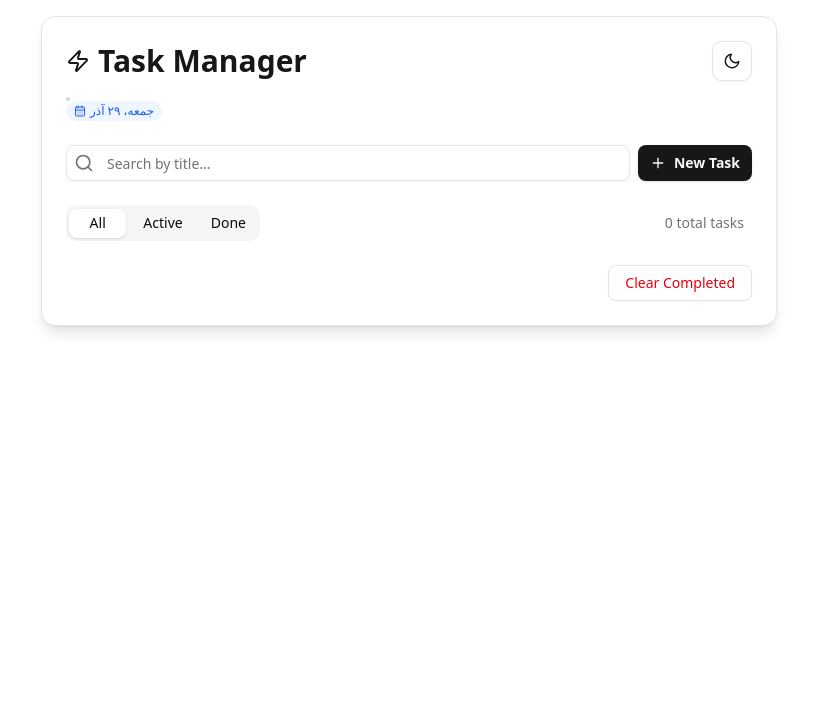
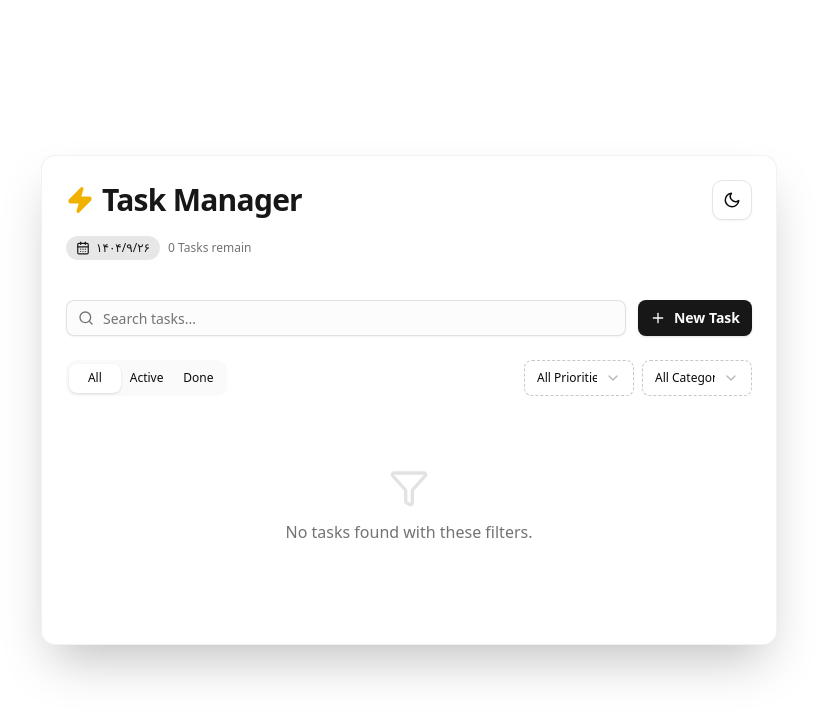
Before and after one commit to siamand-shirzad/todo, a React (Vite) app: page / in a window 1280 px wide. Shown: the top 718 px of the page, without its empty margins (231-1048 px from the left). Built offline with nearby package versions, Linux system fonts and the light colour scheme.

Commit message:
feat : adding priority & category filters

```diff
--- a/src/TodoApp.jsx
+++ b/src/TodoApp.jsx
@@ -1,283 +1,204 @@
-import React, { useState } from 'react';
+import React, { useState, useMemo } from 'react';
 import { Card, CardHeader, CardContent, CardTitle, CardDescription } from '@/components/ui/card';
 import { Button } from '@/components/ui/button';
 import { Input } from '@/components/ui/input';
-import { Tabs, TabsList, TabsTrigger, TabsContent } from '@/components/ui/tabs';
-import { Checkbox } from '@/components/ui/checkbox';
+import { Tabs, TabsList, TabsTrigger } from '@/components/ui/tabs';
+import { Select, SelectContent, SelectItem, SelectTrigger, SelectValue } from "@/components/ui/select";
 import { Badge } from '@/components/ui/badge';
-import {
-  Search,
-  Plus,
-  Trash2,
-  Calendar,
-  Clock,
-  Loader2,
-  Zap,
-  Pencil,
-  MoreHorizontal,
-  MoreHorizontalIcon,
-  X,
-  ChevronRight,
-  CalendarDays,
-  ListFilterIcon
-} from 'lucide-react';
+import { Search, X, Zap, CalendarDays, Filter, XCircle, XCircleIcon } from 'lucide-react';
 import DarkmodeButton from './components/DarkmodeButton';
 import { CreateTaskDialog } from './components/CreateTaskDialog';
-import {
-  DropdownMenu,
-  DropdownMenuContent,
-  DropdownMenuItem,
-  DropdownMenuLabel,
-  DropdownMenuSeparator,
-  DropdownMenuTrigger
-} from './components/ui/dropdown-menu';
 import useTodoStore from './store/useTodoStore';
 import DeleteTaskDialog from './components/DeleteTaskDialog';
-import { Collapsible, CollapsibleContent, CollapsibleTrigger } from '@/components/ui/collapsible';
-import { GoTrash } from 'react-icons/go';
-import { FiTrash2 } from 'react-icons/fi';
 import { TaskItem } from './components/TaskItems';
-import { TaskItem1 } from './components/TaskItems1';
-const staticTodos = [
-  {
-    id: 1702554000001,
-    title: 'Build main shadcn components for portfolio',
-    completed: false,
-    category: 'Project',
-    priority: 'high',
-    createdAt: 1702554000001,
-    dueDate: '2025-12-15' // Tomorrow
-  },
-  {
-    id: 1702554000002,
-    title: 'Buy essentials for the weekend',
-    completed: true,
-    category: 'Personal',
-    priority: 'low',
-    createdAt: 1702554000002,
-    dueDate: null
-  },
-  {
-    id: 1702554000003,
-    title: 'Deep dive into React Query and Zustand Persist',
-    completed: false,
-    category: 'Learning',
-    priority: 'medium',
-    createdAt: 1702554000003,
-    dueDate: '2025-12-14' // Today
-  }
-];
 
-const formatDate = timestamp => {
-  return new Date(timestamp).toLocaleDateString('en-US', {
-    year: 'numeric',
-    month: 'short',
-    day: 'numeric'
-  });
+const PRIORITIES = {
+  ALL: 'all',
+  HIGH: 'high',
+  MEDIUM: 'medium',
+  LOW: 'low',
 };
 
 export default function ProTodoApp() {
   const [activeTab, setActiveTab] = useState('all');
   const [searchChar, setSearchChar] = useState('');
 
-  const todos = useTodoStore(state => state.todos);
-  const deleteTask = useTodoStore(state => state.deleteTask);
-  const toggleTask = useTodoStore(state => state.toggleTask);
-  const updateTask = useTodoStore(state => state.updateTask);
-  const clearCompleted = useTodoStore(state => state.clearCompleted);
-  // Filters should be applied here
-  // const filteredTodos = useMemo(() => { ... });
+  const [priorityFilter, setPriorityFilter] = useState('all');
+  const [categoryFilter, setCategoryFilter] = useState('all');
 
-  // فرض می‌کنیم تمام کامپوننت‌ها و توابع کمکی (Helper Functions) وارد شده‌اند.
-  // توجه: توابع کمکی getPriorityColor و formatDate باید همچنان در بالا وجود داشته باشند.
+  const { todos, deleteTask, toggleTask, clearCompleted } = useTodoStore();
 
-  // ----------------------------------------------------------------------------------
-  // کامپوننت اصلی بازنویسی شده
-  // ----------------------------------------------------------------------------------
+  const uniqueCategories = useMemo(() => {
+    const cats = todos.map(t => t.category).filter(Boolean);
+    return ['all', ...new Set(cats)];
+  }, [todos]);
+
+  // منطق فیلتر ترکیبی
   const filteredTodos = todos.filter(todo => {
-    // فیلتر تب فعال
-    const tabFilter =
+    // 1. Tab Filter
+    const matchesTab =
       activeTab === 'all' ||
       (activeTab === 'active' && !todo.completed) ||
       (activeTab === 'completed' && todo.completed);
 
-    // فیلتر جستجو
-    console.log(searchChar);
+    // 2. Search Filter
+    const matchesSearch = todo.title.toLowerCase().includes(searchChar.toLowerCase());
 
-    const searchFilter = todo.title.toLowerCase().includes(searchChar.toLowerCase());
+    // 3. Priority Filter
+    const matchesPriority = priorityFilter === 'all' || todo.priority === priorityFilter;
 
-    // فقط وقتی هر دو درست باشه، عنصر نگه داشته میشه
-    return tabFilter && searchFilter;
+    // 4. Category Filter
+    const matchesCategory = categoryFilter === 'all' || todo.category === categoryFilter;
+
+    return matchesTab && matchesSearch && matchesPriority && matchesCategory;
   });
 
+  // تابعی برای ریست کردن همه فیلترها
+  const resetFilters = () => {
+    setSearchChar('');
+    setPriorityFilter('all');
+    setCategoryFilter('all');
+    setActiveTab('all');
+  };
+
+  const hasActiveFilters = searchChar || priorityFilter !== 'all' || categoryFilter !== 'all' || activeTab !== 'all';
+
   return (
-    <div className="container mx-auto p-4  bg-background max-w-3xl ">
-      <Card className="shadow-lg bg-card">
-        <CardHeader>
-          <CardTitle className="flex items-center text-3xl font-extrabold text-primary">
-            <Zap className="h-6 w-6 mr-2" />
+    <div className="container mx-auto p-4 bg-background max-w-3xl min-h-screen flex flex-col justify-center">
+      <Card className="shadow-2xl bg-card border-border/50">
+        <CardHeader className="pb-4">
+          <div className="flex items-center justify-between">
+            <CardTitle className="flex items-center text-3xl font-extrabold text-primary tracking-tight">
+              <Zap className="h-7 w-7 mr-2 text-yellow-500 fill-yellow-500" />
               Task Manager
-            <DarkmodeButton className="ml-auto " />
             </CardTitle>
-          <div className="flex flex-col md:flex-row md:items-center gap-2 mt-2 text-muted-foreground">
-            <CardDescription className="text-sm">
-              <span className="hidden md:block w-1 h-1 bg-muted-foreground/30 rounded-full"></span>
-              <div className="flex items-center gap-1 text-xs font-medium text-blue-600 bg-blue-50 dark:bg-blue-900/20 px-2 py-0.5 rounded-full w-fit">
-                <CalendarDays size={12} />
-                <span>جمعه، ۲۹ آذر</span>
+            <DarkmodeButton />
           </div>
+
+          <CardDescription className="flex items-center gap-2 mt-2">
+            <div className="flex items-center gap-1.5 text-xs font-medium text-primary bg-primary/10 px-2.5 py-1 rounded-full w-fit">
+              <CalendarDays size={14} />
+              <span>{new Date().toLocaleDateString('fa-IR')}</span>
+            </div>
+            <span className="text-xs text-muted-foreground">
+                {todos.filter(t => !t.completed).length} Tasks remain
+            </span>
           </CardDescription>
-          </div>{' '}
         </CardHeader>
-        <CardContent>
-          {/* 1. Add New Task Section */}
-          <div className="flex space-x-2 mb-6">
-            <div className="relative grow">
-              <Search className="absolute left-2 top-1/2 transform -translate-y-1/2 h-5 w-5 text-muted-foreground" />
+
+        <CardContent className="space-y-6">
+
+          {/* --- Section 1: Top Controls (Search & Add) --- */}
+          <div className="flex gap-3">
+            <div className="relative grow group">
+              <Search className="absolute left-3 top-1/2 transform -translate-y-1/2 h-4 w-4 text-muted-foreground group-focus-within:text-primary transition-colors" />
               <Input
                 value={searchChar}
                 onChange={e => setSearchChar(e.target.value)}
-                placeholder="Search by title..."
-                className="pl-10"
+                placeholder="Search tasks..."
+                className="pl-9 bg-muted/30 border-muted-foreground/20 focus-visible:bg-background transition-all"
               />
               {searchChar && (
                 <button
                   onClick={() => setSearchChar('')}
-                  className="absolute right-2 top-1/2 transform  -translate-y-1/2">
-                  <X className="text-muted-foreground hover:text-foreground w-5 h-5 transition-colors duration-150" />
+                  className="absolute right-3 top-1/2 transform -translate-y-1/2 text-muted-foreground hover:text-foreground">
+                  <X className="w-4 h-4" />
                 </button>
               )}
             </div>
-
             <CreateTaskDialog />
           </div>
-          <div className="flex items-center justify-between mb-3">
-            <Tabs value={activeTab} onValueChange={setActiveTab}>
-              <TabsList className="grid gap-2 grid-cols-3">
-                <TabsTrigger value="all">All</TabsTrigger>
-                <TabsTrigger value="active">Active</TabsTrigger>
-                <TabsTrigger value="completed">Done</TabsTrigger>
+
+          {/* --- Section 2: Filters Row (Minimal) --- */}
+          <div className="flex flex-col sm:flex-row sm:items-center justify-between gap-4">
+            {/* Tabs */}
+            <Tabs value={activeTab} onValueChange={setActiveTab} className="w-full sm:w-auto">
+              <TabsList className="grid w-full sm:w-auto grid-cols-3 h-9 bg-muted/50">
+                <TabsTrigger value="all" className="text-xs">All</TabsTrigger>
+                <TabsTrigger value="active" className="text-xs">Active</TabsTrigger>
+                <TabsTrigger value="completed" className="text-xs">Done</TabsTrigger>
               </TabsList>
             </Tabs>
 
-            <div className="flex mr-2  ">
-              <span className="text-sm text-muted-foreground">
-                {activeTab === 'all' && `${filteredTodos.length} total tasks`}
-                {activeTab === 'active' && `${filteredTodos.length} active tasks`}
-                {activeTab === 'completed' && `${filteredTodos.length} completed tasks`}
-              </span>
+            {/* Dropdown Filters */}
+            <div className="flex items-center gap-2 overflow-x-auto pb-2 sm:pb-0 no-scrollbar">
+
+              {/* Priority Select */}
+              <Select value={priorityFilter} onValueChange={setPriorityFilter}>
+                <SelectTrigger className="h-9 w-[110px] text-xs bg-transparent border-dashed border-muted-foreground/40 hover:border-primary/50 hover:bg-accent/50 transition-all">
+                  <SelectValue placeholder="Priority" />
+                </SelectTrigger>
+                <SelectContent>
+                  <SelectItem value="all">All Priorities</SelectItem>
+                  <SelectItem value="high">High </SelectItem>
+                  <SelectItem value="medium">Medium </SelectItem>
+                  <SelectItem value="low">Low </SelectItem>
+                </SelectContent>
+              </Select>
+
+              {/* Category Select */}
+              <Select value={categoryFilter} onValueChange={setCategoryFilter}>
+                <SelectTrigger className="h-9 w-[110px] text-xs bg-transparent border-dashed border-muted-foreground/40 hover:border-primary/50 hover:bg-accent/50 transition-all">
+                  <SelectValue placeholder="Category" />
+                </SelectTrigger>
+                <SelectContent>
+                   {uniqueCategories.map(cat => (
+                     <SelectItem key={cat} value={cat}>
+                       {cat === 'all' ? 'All Categories' : cat}
+                     </SelectItem>
+                   ))}
+                </SelectContent>
+              </Select>
+
+              {/* Reset Filter Button (Only shows if filters are active) */}
+              {hasActiveFilters && (
+                <Button
+                    variant="ghost"
+                    size="icon-lg"
+                    onClick={resetFilters}
+                    className=" text-muted-foreground hover:text-destructive "
+                    title="Reset Filters"
+                >
+                    <XCircleIcon  className="" />
+                </Button>
+              )}
             </div>
           </div>
-          {/* 2. Filter Section */}
-          {/* <div className="flex items-center gap-2 overflow-x-auto no-scrollbar">
-            <div className="flex items-center gap-1.5 px-3 py-1.5 bg-muted/40 rounded-full border border-border/20 text-[11px] font-bold text-muted-foreground uppercase tracking-tight shrink-0">
-              <ListFilterIcon className="w-3 h-3" />
-              Filters:
+
+          {/* --- Section 3: Task List --- */}
+          <div className="space-y-3 min-h-[200px]">
+            {filteredTodos.length > 0 ? (
+              filteredTodos.map(todo => (
+                <TaskItem
+                    key={todo.id}
+                    todo={todo}
+                    toggleTask={toggleTask}
+                    deleteTask={deleteTask}
+                />
+              ))
+            ) : (
+              <div className="text-center py-12 text-muted-foreground flex flex-col items-center gap-3">
+                <Filter className="h-10 w-10 opacity-20" />
+                <p>No tasks found with these filters.</p>
+                {hasActiveFilters && (
+                    <Button variant="link" onClick={resetFilters} className="text-primary text-xs">
+                        Clear filters
+                    </Button>
+                )}
+              </div>
+            )}
           </div>
 
-            نمونه یک فیلتر فعال
-            <button className="px-3 py-1.5 rounded-full bg-primary/5 border border-primary/20 text-xs font-medium text-primary hover:bg-primary/10 transition-colors whitespace-nowrap">
-              High Priority
-            </button>
-
-            نمونه یک فیلتر غیرفعال
-            <button className="px-3 py-1.5 rounded-full bg-muted/30 border border-transparent text-xs font-medium text-muted-foreground hover:border-border/50 transition-colors whitespace-nowrap">
-              Design
-            </button>
-
-            <button className="px-3 py-1.5 rounded-full bg-muted/30 border border-transparent text-xs font-medium text-muted-foreground hover:border-border/50 transition-colors whitespace-nowrap">
-              Dev
-            </button>
-          </div> */}
-          {/* 3. Task List */}
-          <div className="space-y-3">
-            {filteredTodos.map(todo => (
-              <TaskItem key={todo.id} todo={todo} toggleTask={toggleTask} deleteTask={deleteTask} />
-              // <Collapsible
-              //   key={todo.id}
-              //   className="w-full border rounded-lg border-border bg-transparent hover:bg-accent/30 transition-all duration-200 group">
-              //   {/* ردیف اصلی که همیشه نمایش داده می‌شود */}
-              //   <div className="flex items-center p-3 gap-3 select-none ">
-              //     <Checkbox id={todo.id}
-              //       onClick={e => {
-              //         toggleTask(todo.id);
-              //       }}
-              //       checked={todo.completed}
-              //       className="shrink-0"
-              //     />
-
-              //     <div className="grow min-w-0">
-              //       <label htmlFor={todo.id}
-              //         className={`text-base tracking-tight truncate block select-none ${
-              //           todo.completed ? 'line-through text-muted-foreground' : 'text-foreground'
-              //         }`}>
-              //         {todo.title}
-              //       </label>
-              //     </div>
-
-              //     {/* بخش دکمه‌های عملیاتی */}
-              //     <div className="flex items-center space-x-1 md:space-x-2  shrink-0">
-              //       <Button
-              //         variant="ghost"
-              //         size="icon"
-              //         className=" text-muted-foreground hover:text-secondary hover:bg-secondary/10 dark:hover:bg-secondary/10 h-8 w-8"
-              //         aria-label="Edit Task">
-              //         <Pencil className="h-4 w-4" />
-              //       </Button>
-              //       <DeleteTaskDialog onConfirm={() => deleteTask(todo.id)}>
-              //         <Button
-              //           variant="ghost"
-              //           size="icon"
-              //           className="text-muted-foreground hover:text-destructive hover:bg-destructive/10 dark:hover:bg-destructive/10 h-8 w-8 "
-              //           aria-label="Delete Task">
-              //           <Trash2 className="h-4 w-4" />
-              //         </Button>
-              //       </DeleteTaskDialog>
-
-              //       <CollapsibleTrigger asChild>
-              //         <Button variant="ghost" size="icon" className="h-8 w-8">
-              //           <ChevronRight className="h-4 w-4 transition-transform duration-200 group-data-[state=open]:rotate-90" />
-              //         </Button>
-              //       </CollapsibleTrigger>
-              //     </div>
-              //   </div>
-
-              //   <CollapsibleContent className="overflow-hidden data-[state=closed]:animate-collapsible-up data-[state=open]:animate-collapsible-down">
-              //     <div className="px-3 pb-4 pt-2 flex flex-wrap items-center gap-3 border-t border-border/40 mx-3 mt-1">
-              //       <Badge variant="outline" className="px-2 py-0.5 text-muted-foreground">
-              //         {todo.category}
-              //       </Badge>
-              //       <Badge priority={todo.priority}>
-              //         {todo.priority.charAt(0).toUpperCase() + todo.priority.slice(1)}
-              //       </Badge>
-              //       <div className="flex items-center text-xs text-muted-foreground">
-              //         <Clock className="h-3 w-3 mr-1" />
-              //         {formatDate(todo.createdAt)}
-              //       </div>
-              //       {todo.dueDate && (
-              //         <div className="flex items-center text-xs text-primary font-semibold">
-              //           <Calendar className="h-3 w-3 mr-1" />
-              //           Due: {formatDate(new Date(todo.dueDate).getTime())}
-              //         </div>
-              //       )}{' '}
-              //       {todo.description && (
-              //         <p className="mt-2 sm:mt-0 sm:ml-auto text-sm text-muted-foreground wrap-break-words">
-              //           {todo.description}
-              //         </p>
-              //       )}
-              //     </div>
-              //   </CollapsibleContent>
-              // </Collapsible>
-            ))}
-          </div>{' '}
-          {/* 4. Footer Actions (Clear Completed) */}
-          <div className="mt-6 flex justify-end">
+          {/* --- Section 4: Footer --- */}
+          {todos.some(t => t.completed) && (
+            <div className="flex justify-end pt-2 border-t border-border/40">
               <DeleteTaskDialog title="Clear all completed tasks?" onConfirm={clearCompleted}>
-              <Button variant="outline" className="text-destructive hover:bg-destructive/10">
-                Clear Completed
+                <Button variant="ghost" size="sm" className="text-xs text-muted-foreground hover:text-destructive hover:bg-destructive/10">
+                   Clear Completed Tasks
                 </Button>
               </DeleteTaskDialog>
             </div>
+          )}
         </CardContent>
       </Card>
     </div>
--- a/src/components/DarkModeButton.jsx
+++ b/src/components/DarkModeButton.jsx
@@ -8,6 +8,7 @@ const DarkmodeButton = ({ className }) => {
   return (
     <button
       onClick={toggleMode}
+      title='darkmode'
       className={`
         inline-flex items-center justify-center gap-2 whitespace-nowrap
         rounded-lg text-sm font-medium transition-all
--- a/src/components/TaskItems.jsx
+++ b/src/components/TaskItems.jsx
@@ -40,11 +40,11 @@ export function TaskItem({ todo, toggleTask, deleteTask, onEdit }) {
           className={cn(
             'w-1 h-8 rounded-full shrink-0 bg-linear-to-b transition-all duration-300 opacity-60 group-hover:opacity-100',
             priorityStyles[todo.priority],
-            todo.completed && 'opacity-30'
+            todo.completed && 'opacity-10'
           )}
         />
         <Checkbox checked={todo.completed} onCheckedChange={() => toggleTask(todo.id)} className="h-4 w-4" />
-        <div className="flex-1 min-w-0 cursor-pointer" onClick={() => setIsOpen(!isOpen)}>
+        <div className=" flex-1  cursor-pointer" onClick={() => setIsOpen(!isOpen)}>
           <span
             className={cn(
               'text-[16px] font-medium transition-colors',
```
Also changed, not shown: src/components/CreateTaskDialog.jsx (+14 -5 lines). Lines whose indentation alone changed are shown as unchanged.
